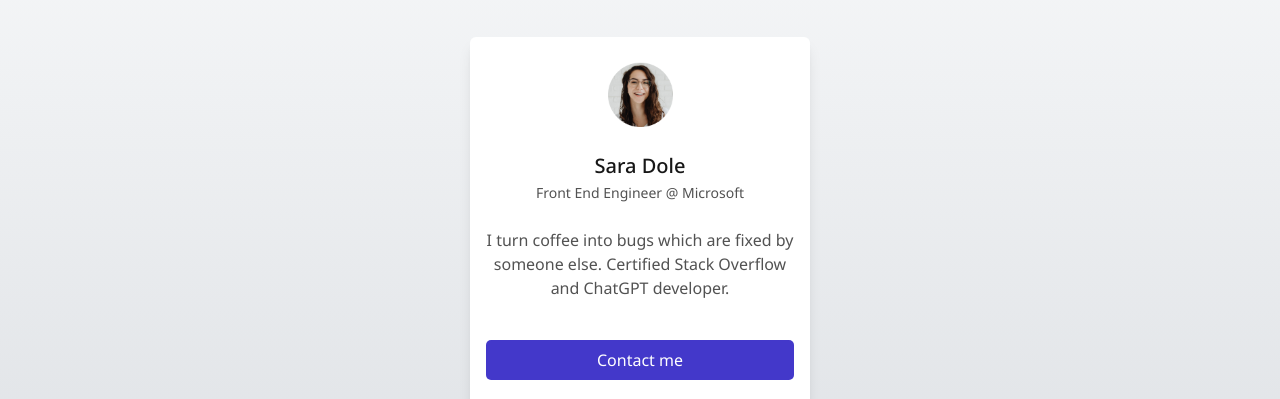
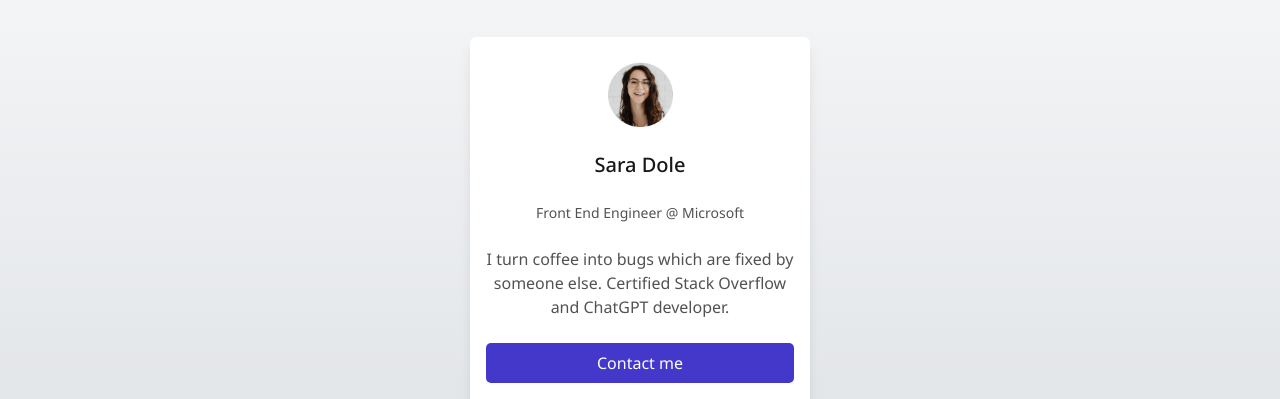
Before and after one commit to Mhdez221993/profile-card, a plain HTML site: page index.html in a window 1280 px wide. Shown: the part 163-562 px from the top of the page. Drawn offline with nearby package versions, Linux system fonts and the light colour scheme.

Commit message:
Refactor profile section in index.html for improved layout and styling consistency

```diff
--- a/index.html
+++ b/index.html
@@ -23,24 +23,16 @@
     "
   >
     <article
-      class="flex flex-col justify-center items-center text-center w-[340px] mx-auto mt-[200px] bg-white pt-[25px] px-4 rounded-md shadow-lg pb-[33px]"
+      class="flex flex-col gap-y-[24px] justify-center items-center text-center w-[340px] mx-auto mt-[200px] bg-white pt-[25px] px-4 rounded-md shadow-lg pb-[33px]"
     >
-      <img
-        src="./img/profile.png"
-        alt="Sara Dole"
-        class="w-[65px] h-[65px] mb-[25px]"
-      />
-      <h2 class="text-neutral-900 text-xl font-medium mb-[3px]">Sara Dole</h2>
-      <h5 class="mb-[25px] text-neutral-600 text-sm">
-        Front End Engineer @ Microsoft
-      </h5>
-      <p class="mb-[40px] text-neutral-600">
+      <img src="./img/profile.png" alt="Sara Dole" class="w-[65px] h-[65px]" />
+      <h2 class="text-neutral-900 text-xl font-medium">Sara Dole</h2>
+      <h5 class="text-neutral-600 text-sm">Front End Engineer @ Microsoft</h5>
+      <p class=" text-neutral-600">
         I turn coffee into bugs which are fixed by someone else. Certified Stack
         Overflow and ChatGPT developer.
       </p>
-      <button
-        class="w-[100%] bg-indigo-700 mb-[25px] text-white p-2 rounded-[5px]"
-      >
+      <button class="w-[100%] bg-indigo-700 text-white p-2 rounded-[5px]">
         Contact me
       </button>
       <section class="flex justify-center align-center space-x-8">
```
